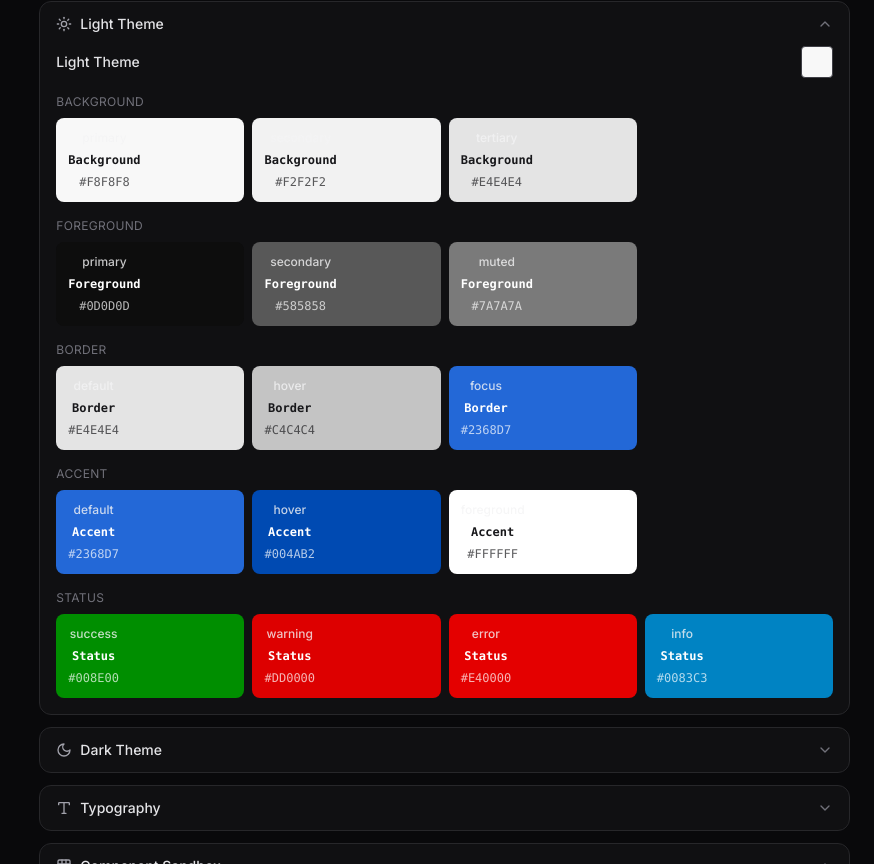
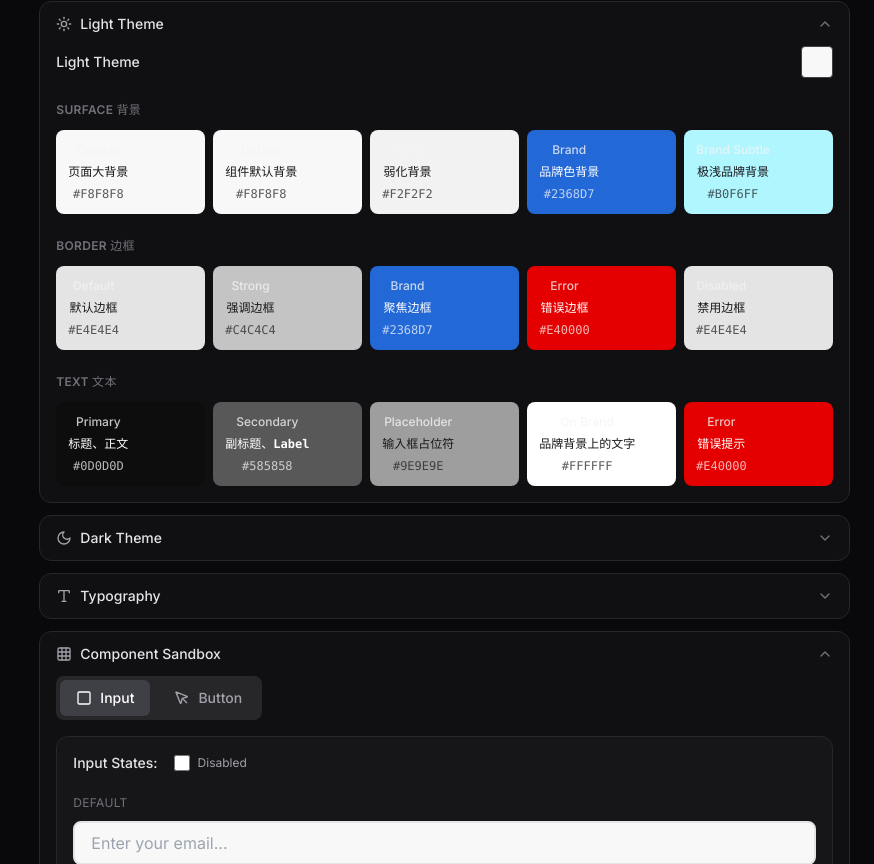
Before and after one commit to damahuazi/TokensStudioAssistant, a React (Vite) app: page / in a window 1280 px wide. Shown: the part 1596-2460 px from the top of the page, without its empty margins (406-1280 px from the left). Built offline with nearby package versions, Linux system fonts and the light colour scheme.

Commit message:
feat: 设计系统 Web 工具规划
Co-authored-by: traeagent <traeagent@users.noreply.github.com>

```diff
--- a/src/components/preview/ThemePreview.tsx
+++ b/src/components/preview/ThemePreview.tsx
@@ -10,7 +10,6 @@ export const ThemePreview: React.FC<ThemePreviewProps> = ({ mode }) => {
   const { tokens } = useTokenStore();
   const themeSet = tokens[mode];
 
-  // Helper function to resolve token references
   const resolveToken = (path: string): string => {
     if (!path.startsWith('{') || !path.endsWith('}')) {
       return path;
@@ -27,16 +26,55 @@ export const ThemePreview: React.FC<ThemePreviewProps> = ({ mode }) => {
     return value?.value ?? path;
   };
 
-  const themeColors = [
-    { category: 'Background', items: themeSet.background },
-    { category: 'Foreground', items: themeSet.foreground },
-    { category: 'Border', items: themeSet.border },
-    { category: 'Accent', items: themeSet.accent },
-    { category: 'Status', items: themeSet.status },
+  const surfaceCategories = [
+    { key: 'canvas', label: 'Canvas', description: '页面大背景' },
+    { key: 'default', label: 'Default', description: '组件默认背景' },
+    { key: 'subtle', label: 'Subtle', description: '弱化背景' },
+    { key: 'brand', label: 'Brand', description: '品牌色背景' },
+    { key: 'brandSubtle', label: 'Brand Subtle', description: '极浅品牌背景' },
   ];
 
+  const borderCategories = [
+    { key: 'default', label: 'Default', description: '默认边框' },
+    { key: 'strong', label: 'Strong', description: '强调边框' },
+    { key: 'brand', label: 'Brand', description: '聚焦边框' },
+    { key: 'error', label: 'Error', description: '错误边框' },
+    { key: 'disabled', label: 'Disabled', description: '禁用边框' },
+  ];
+
+  const textCategories = [
+    { key: 'primary', label: 'Primary', description: '标题、正文' },
+    { key: 'secondary', label: 'Secondary', description: '副标题、Label' },
+    { key: 'placeholder', label: 'Placeholder', description: '输入框占位符' },
+    { key: 'onBrand', label: 'On Brand', description: '品牌背景上的文字' },
+    { key: 'error', label: 'Error', description: '错误提示' },
+  ];
+
+  const renderColorGrid = (categories: typeof surfaceCategories, items: any) => {
+    if (!items) return null;
+
+    return (
+      <div className="grid grid-cols-5 gap-2">
+        {categories.map(({ key, label, description }) => {
+          const token = items[key];
+          if (!token) return null;
+
+          const resolvedColor = resolveToken(token.value);
+          return (
+            <ColorSwatch
+              key={`${mode}-${key}`}
+              color={resolvedColor}
+              name={label}
+              scale={description}
+            />
+          );
+        })}
+      </div>
+    );
+  };
+
   return (
-    <div className="space-y-4">
+    <div className="space-y-6">
       <div className="flex items-center justify-between">
         <h3 className="text-sm font-medium text-zinc-200 capitalize">
           {mode} Theme
@@ -44,35 +82,33 @@ export const ThemePreview: React.FC<ThemePreviewProps> = ({ mode }) => {
         <div
           className="w-8 h-8 rounded border border-zinc-700"
           style={{
-            backgroundColor: resolveToken(themeSet.background?.primary?.value || '#ffffff')
+            backgroundColor: resolveToken(themeSet.surface?.canvas?.value || '#ffffff')
           }}
         />
       </div>
 
-      {themeColors.map(({ category, items }) => {
-        if (!items || Object.keys(items).length === 0) return null;
+      <div className="space-y-6">
+        <div className="space-y-3">
+          <h4 className="text-xs text-zinc-500 uppercase tracking-wide font-semibold">
+            Surface 背景
+          </h4>
+          {renderColorGrid(surfaceCategories, themeSet.surface)}
+        </div>
 
-        return (
-          <div key={category} className="space-y-2">
-            <h4 className="text-xs text-zinc-500 uppercase tracking-wide">
-              {category}
-            </h4>
-            <div className="grid grid-cols-4 gap-2">
-              {Object.entries(items).map(([name, token]) => {
-                const resolvedColor = resolveToken(token.value);
-                return (
-                  <ColorSwatch
-                    key={`${mode}-${category}-${name}`}
-                    color={resolvedColor}
-                    name={name}
-                    scale={category}
-                  />
-                );
-              })}
-            </div>
-          </div>
-        );
-      })}
+        <div className="space-y-3">
+          <h4 className="text-xs text-zinc-500 uppercase tracking-wide font-semibold">
+            Border 边框
+          </h4>
+          {renderColorGrid(borderCategories, themeSet.border)}
+        </div>
+
+        <div className="space-y-3">
+          <h4 className="text-xs text-zinc-500 uppercase tracking-wide font-semibold">
+            Text 文本
+          </h4>
+          {renderColorGrid(textCategories, themeSet.text)}
+        </div>
+      </div>
     </div>
   );
 };
--- a/src/components/sandbox/ButtonDemo.tsx
+++ b/src/components/sandbox/ButtonDemo.tsx
@@ -7,7 +7,6 @@ export const ButtonDemo: React.FC = () => {
   const themeSet = tokens[mode];
   const global = tokens.global;
 
-  // Helper function to resolve token references
   const resolveToken = (path: string): string => {
     if (!path.startsWith('{') || !path.endsWith('}')) {
       return path;
@@ -32,11 +31,30 @@ export const ButtonDemo: React.FC = () => {
 
   const getButtonStyle = (variant: 'primary' | 'secondary' | 'ghost', hover = false) => {
     const variantTokens = tokens.components.button[variant];
+
+    let backgroundColor: string;
+    let foregroundColor: string;
+
+    if (variant === 'primary') {
+      backgroundColor = hover
+        ? resolveToken(variantTokens.backgroundHover.value)
+        : resolveToken(variantTokens.background.value);
+      foregroundColor = resolveToken(themeSet.text?.onBrand?.value || '#ffffff');
+    } else if (variant === 'secondary') {
+      backgroundColor = hover
+        ? resolveToken(themeSet.surface?.subtle?.value || '#f4f4f5')
+        : resolveToken(themeSet.surface?.default?.value || '#ffffff');
+      foregroundColor = resolveToken(themeSet.text?.primary?.value || '#18181b');
+    } else {
+      backgroundColor = hover
+        ? resolveToken(themeSet.surface?.subtle?.value || '#f4f4f5')
+        : 'transparent';
+      foregroundColor = resolveToken(themeSet.text?.primary?.value || '#18181b');
+    }
+
     return {
-      backgroundColor: resolveToken(
-        hover ? variantTokens.backgroundHover.value : variantTokens.background.value
-      ),
-      color: resolveToken(variantTokens.foreground.value),
+      backgroundColor,
+      color: foregroundColor,
       borderRadius: resolveToken(variantTokens.borderRadius.value),
       padding: `${resolveToken(variantTokens.paddingY.value)} ${resolveToken(variantTokens.paddingX.value)}`,
       fontSize: resolveToken(variantTokens.fontSize.value),
@@ -56,7 +74,7 @@ export const ButtonDemo: React.FC = () => {
               style={getButtonStyle(key)}
               onMouseEnter={(e) => Object.assign(e.currentTarget.style, getButtonStyle(key, true))}
               onMouseLeave={(e) => Object.assign(e.currentTarget.style, getButtonStyle(key))}
-              className="transition-all duration-200 hover:scale-105 active:scale-95"
+              className="transition-all duration-200 hover:scale-105 active:scale-95 border border-transparent"
             >
               {label}
             </button>
@@ -73,7 +91,7 @@ export const ButtonDemo: React.FC = () => {
               style={getButtonStyle(key)}
               onMouseEnter={(e) => Object.assign(e.currentTarget.style, getButtonStyle(key, true))}
               onMouseLeave={(e) => Object.assign(e.currentTarget.style, getButtonStyle(key))}
-              className="flex items-center gap-2 transition-all duration-200 hover:scale-105 active:scale-95"
+              className="flex items-center gap-2 transition-all duration-200 hover:scale-105 active:scale-95 border border-transparent"
             >
               <svg
                 className="w-4 h-4"
--- a/src/components/sandbox/InputDemo.tsx
+++ b/src/components/sandbox/InputDemo.tsx
@@ -9,7 +9,6 @@ export const InputDemo: React.FC = () => {
   const themeSet = tokens[mode];
   const global = tokens.global;
 
-  // Helper function to resolve token references
   const resolveToken = (path: string): string => {
     if (!path.startsWith('{') || !path.endsWith('}')) {
       return path;
@@ -26,21 +25,25 @@ export const InputDemo: React.FC = () => {
     return value?.value ?? path;
   };
 
-  const inputStyles = {
+  const getInputStyles = () => {
+    const baseStyles = {
       backgroundColor: disabled
         ? resolveToken(global.color.neutral['100'].value)
-      : resolveToken(themeSet.background?.primary?.value || '#ffffff'),
+        : resolveToken(themeSet.surface?.default?.value || '#ffffff'),
       borderColor: focused
-      ? resolveToken(themeSet.border?.focus?.value || global.color.brand['500'].value)
+        ? resolveToken(themeSet.border?.brand?.value || global.color.brand['500'].value)
         : disabled
-        ? resolveToken(global.color.neutral['200'].value)
+          ? resolveToken(themeSet.border?.disabled?.value || global.color.neutral['200'].value)
           : resolveToken(themeSet.border?.default?.value || global.color.neutral['200'].value),
       color: disabled
         ? resolveToken(global.color.neutral['400'].value)
-      : resolveToken(themeSet.foreground?.primary?.value || global.color.neutral['900'].value),
+        : resolveToken(themeSet.text?.primary?.value || global.color.neutral['900'].value),
       fontSize: global.typography.fontSize.base.value,
       borderRadius: global.radius.md.value,
       padding: `${global.spacing.sm.value} ${global.spacing.md.value}`,
+    };
+
+    return baseStyles;
   };
 
   return (
@@ -67,8 +70,8 @@ export const InputDemo: React.FC = () => {
             disabled={disabled}
             onFocus={() => setFocused(true)}
             onBlur={() => setFocused(false)}
-            className="w-full border transition-all duration-200 outline-none"
-            style={inputStyles}
+            className="w-full border-2 transition-all duration-200 outline-none"
+            style={getInputStyles()}
           />
         </div>
 
@@ -82,8 +85,8 @@ export const InputDemo: React.FC = () => {
               disabled={disabled}
               onFocus={() => setFocused(true)}
               onBlur={() => setFocused(false)}
-              className="w-full border transition-all duration-200 outline-none"
-              style={inputStyles}
+              className="w-full border-2 transition-all duration-200 outline-none"
+              style={getInputStyles()}
             />
           </div>
         </div>
@@ -97,8 +100,8 @@ export const InputDemo: React.FC = () => {
               disabled={disabled}
               onFocus={() => setFocused(true)}
               onBlur={() => setFocused(false)}
-              className="w-full border transition-all duration-200 outline-none"
-              style={inputStyles}
+              className="w-full border-2 transition-all duration-200 outline-none"
+              style={getInputStyles()}
             />
             <p className="text-xs text-zinc-500">
               3-20 characters, letters and numbers only
--- a/src/types/tokens.ts
+++ b/src/types/tokens.ts
@@ -30,20 +30,36 @@ export interface RadiusTokens {
 }
 
 export interface ThemeSet {
-  background?: {
-    [key: string]: TokenValue;
-  };
-  foreground?: {
-    [key: string]: TokenValue;
+  surface?: {
+    canvas?: TokenValue;
+    default?: TokenValue;
+    subtle?: TokenValue;
+    brand?: TokenValue;
+    brandSubtle?: TokenValue;
+    [key: string]: TokenValue | undefined;
   };
   border?: {
-    [key: string]: TokenValue;
+    default?: TokenValue;
+    strong?: TokenValue;
+    brand?: TokenValue;
+    error?: TokenValue;
+    disabled?: TokenValue;
+    [key: string]: TokenValue | undefined;
   };
-  accent?: {
-    [key: string]: TokenValue;
+  text?: {
+    primary?: TokenValue;
+    secondary?: TokenValue;
+    placeholder?: TokenValue;
+    onBrand?: TokenValue;
+    error?: TokenValue;
+    [key: string]: TokenValue | undefined;
   };
   status?: {
-    [key: string]: TokenValue;
+    success?: TokenValue;
+    warning?: TokenValue;
+    error?: TokenValue;
+    info?: TokenValue;
+    [key: string]: TokenValue | undefined;
   };
 }
 
--- a/src/utils/color/tokens.ts
+++ b/src/utils/color/tokens.ts
@@ -96,25 +96,26 @@ export const generateTokens = (
   };
 
   const light: GeneratedTokens['light'] = {
-    background: {
-      primary: createTokenValue('{global.color.neutral.50}', 'color'),
-      secondary: createTokenValue('{global.color.neutral.100}', 'color'),
-      tertiary: createTokenValue('{global.color.neutral.200}', 'color'),
-    },
-    foreground: {
-      primary: createTokenValue('{global.color.neutral.900}', 'color'),
-      secondary: createTokenValue('{global.color.neutral.600}', 'color'),
-      muted: createTokenValue('{global.color.neutral.500}', 'color'),
+    surface: {
+      canvas: createTokenValue('{global.color.neutral.50}', 'color'),
+      default: createTokenValue('{global.color.neutral.50}', 'color'),
+      subtle: createTokenValue('{global.color.neutral.100}', 'color'),
+      brand: createTokenValue('{global.color.brand.500}', 'color'),
+      brandSubtle: createTokenValue('{global.color.brand.50}', 'color'),
     },
     border: {
       default: createTokenValue('{global.color.neutral.200}', 'color'),
-      hover: createTokenValue('{global.color.neutral.300}', 'color'),
-      focus: createTokenValue('{global.color.brand.500}', 'color'),
+      strong: createTokenValue('{global.color.neutral.300}', 'color'),
+      brand: createTokenValue('{global.color.brand.500}', 'color'),
+      error: createTokenValue('{global.color.error.500}', 'color'),
+      disabled: createTokenValue('{global.color.neutral.200}', 'color'),
     },
-    accent: {
-      default: createTokenValue('{global.color.brand.500}', 'color'),
-      hover: createTokenValue('{global.color.brand.600}', 'color'),
-      foreground: createTokenValue('#ffffff', 'color'),
+    text: {
+      primary: createTokenValue('{global.color.neutral.900}', 'color'),
+      secondary: createTokenValue('{global.color.neutral.600}', 'color'),
+      placeholder: createTokenValue('{global.color.neutral.400}', 'color'),
+      onBrand: createTokenValue('#ffffff', 'color'),
+      error: createTokenValue('{global.color.error.500}', 'color'),
     },
     status: {
       success: createTokenValue('{global.color.success.500}', 'color'),
@@ -125,25 +126,26 @@ export const generateTokens = (
   };
 
   const dark: GeneratedTokens['dark'] = {
-    background: {
-      primary: createTokenValue('{global.color.neutral.900}', 'color'),
-      secondary: createTokenValue('{global.color.neutral.800}', 'color'),
-      tertiary: createTokenValue('{global.color.neutral.700}', 'color'),
-    },
-    foreground: {
-      primary: createTokenValue('{global.color.neutral.50}', 'color'),
-      secondary: createTokenValue('{global.color.neutral.400}', 'color'),
-      muted: createTokenValue('{global.color.neutral.500}', 'color'),
+    surface: {
+      canvas: createTokenValue('{global.color.neutral.950}', 'color'),
+      default: createTokenValue('{global.color.neutral.900}', 'color'),
+      subtle: createTokenValue('{global.color.neutral.800}', 'color'),
+      brand: createTokenValue('{global.color.brand.400}', 'color'),
+      brandSubtle: createTokenValue('{global.color.brand.900}', 'color'),
     },
     border: {
       default: createTokenValue('{global.color.neutral.700}', 'color'),
-      hover: createTokenValue('{global.color.neutral.600}', 'color'),
-      focus: createTokenValue('{global.color.brand.400}', 'color'),
+      strong: createTokenValue('{global.color.neutral.500}', 'color'),
+      brand: createTokenValue('{global.color.brand.400}', 'color'),
+      error: createTokenValue('{global.color.error.400}', 'color'),
+      disabled: createTokenValue('{global.color.neutral.700}', 'color'),
     },
-    accent: {
-      default: createTokenValue('{global.color.brand.400}', 'color'),
-      hover: createTokenValue('{global.color.brand.300}', 'color'),
-      foreground: createTokenValue('{global.color.neutral.900}', 'color'),
+    text: {
+      primary: createTokenValue('{global.color.neutral.50}', 'color'),
+      secondary: createTokenValue('{global.color.neutral.400}', 'color'),
+      placeholder: createTokenValue('{global.color.neutral.500}', 'color'),
+      onBrand: createTokenValue('{global.color.neutral.900}', 'color'),
+      error: createTokenValue('{global.color.error.400}', 'color'),
     },
     status: {
       success: createTokenValue('{global.color.success.400}', 'color'),
@@ -155,12 +157,12 @@ export const generateTokens = (
 
   const components: GeneratedTokens['components'] = {
     input: {
-      background: createTokenValue('{light.background.primary}', 'color'),
+      background: createTokenValue('{light.surface.default}', 'color'),
       border: createTokenValue('{light.border.default}', 'color'),
-      borderHover: createTokenValue('{light.border.hover}', 'color'),
-      borderFocus: createTokenValue('{light.border.focus}', 'color'),
-      placeholder: createTokenValue('{light.foreground.muted}', 'color'),
-      foreground: createTokenValue('{light.foreground.primary}', 'color'),
+      borderHover: createTokenValue('{light.border.strong}', 'color'),
+      borderFocus: createTokenValue('{light.border.brand}', 'color'),
+      placeholder: createTokenValue('{light.text.placeholder}', 'color'),
+      foreground: createTokenValue('{light.text.primary}', 'color'),
       radius: createTokenValue('{global.radius.md}', 'borderRadius'),
       paddingX: createTokenValue('{global.spacing.md}', 'spacing'),
       paddingY: createTokenValue('{global.spacing.sm}', 'spacing'),
@@ -168,9 +170,9 @@ export const generateTokens = (
     },
     button: {
       primary: {
-        background: createTokenValue('{light.accent.default}', 'color'),
-        backgroundHover: createTokenValue('{light.accent.hover}', 'color'),
-        foreground: createTokenValue('{light.accent.foreground}', 'color'),
+        background: createTokenValue('{light.surface.brand}', 'color'),
+        backgroundHover: createTokenValue('{global.color.brand.600}', 'color'),
+        foreground: createTokenValue('{light.text.onBrand}', 'color'),
         borderRadius: createTokenValue('{global.radius.md}', 'borderRadius'),
         paddingX: createTokenValue('{global.spacing.lg}', 'spacing'),
         paddingY: createTokenValue('{global.spacing.sm}', 'spacing'),
@@ -178,9 +180,9 @@ export const generateTokens = (
         fontWeight: createTokenValue('{global.typography.fontWeight.medium}', 'fontWeight'),
       },
       secondary: {
-        background: createTokenValue('{light.background.secondary}', 'color'),
-        backgroundHover: createTokenValue('{light.background.tertiary}', 'color'),
-        foreground: createTokenValue('{light.foreground.primary}', 'color'),
+        background: createTokenValue('{light.surface.default}', 'color'),
+        backgroundHover: createTokenValue('{light.surface.subtle}', 'color'),
+        foreground: createTokenValue('{light.text.primary}', 'color'),
         borderRadius: createTokenValue('{global.radius.md}', 'borderRadius'),
         paddingX: createTokenValue('{global.spacing.lg}', 'spacing'),
         paddingY: createTokenValue('{global.spacing.sm}', 'spacing'),
@@ -189,8 +191,8 @@ export const generateTokens = (
       },
       ghost: {
         background: createTokenValue('transparent', 'color'),
-        backgroundHover: createTokenValue('{light.background.secondary}', 'color'),
-        foreground: createTokenValue('{light.foreground.primary}', 'color'),
+        backgroundHover: createTokenValue('{light.surface.subtle}', 'color'),
+        foreground: createTokenValue('{light.text.primary}', 'color'),
         borderRadius: createTokenValue('{global.radius.md}', 'borderRadius'),
         paddingX: createTokenValue('{global.spacing.lg}', 'spacing'),
         paddingY: createTokenValue('{global.spacing.sm}', 'spacing'),
--- a/tsconfig.json
+++ b/tsconfig.json
@@ -22,6 +22,7 @@
     "noFallthroughCasesInSwitch": false,
     "noUncheckedSideEffectImports": false,
     "forceConsistentCasingInFileNames": false,
+    "ignoreDeprecations": "6.0",
     "baseUrl": "./",
     "paths": {
       "@/*": [
```
Lines whose indentation alone changed are shown as unchanged.
